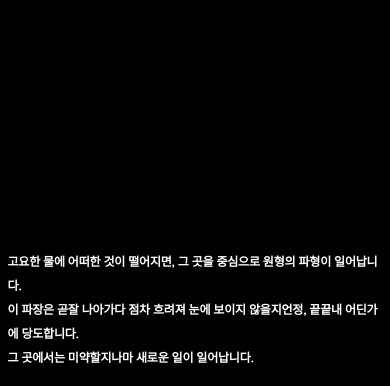
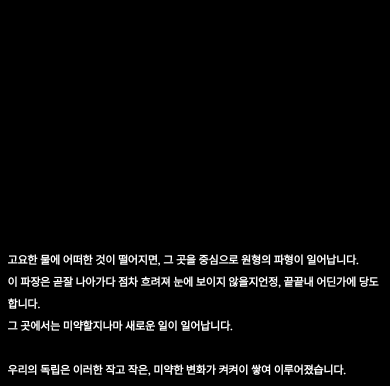
Before and after one commit to willy4202/illeongida, a plain HTML site: page index.html in a window 390 px wide. Shown: the part 2098-2484 px from the top of the page. Drawn offline with nearby package versions, Linux system fonts and the light colour scheme.

Commit message:
Update style.css

```diff
--- a/css/style.css
+++ b/css/style.css
@@ -34,11 +34,11 @@
   }
 
   .first .row .col-sm-8 .first_text{
-    font-size: 1.2rem;
+    font-size: 1.1rem;
   }
 
   .first .row .col-sm-8 .first_text2{
-    font-size: 1.2rem;
+    font-size: 1.1rem;
   }
 
     .second .second_text {
```
